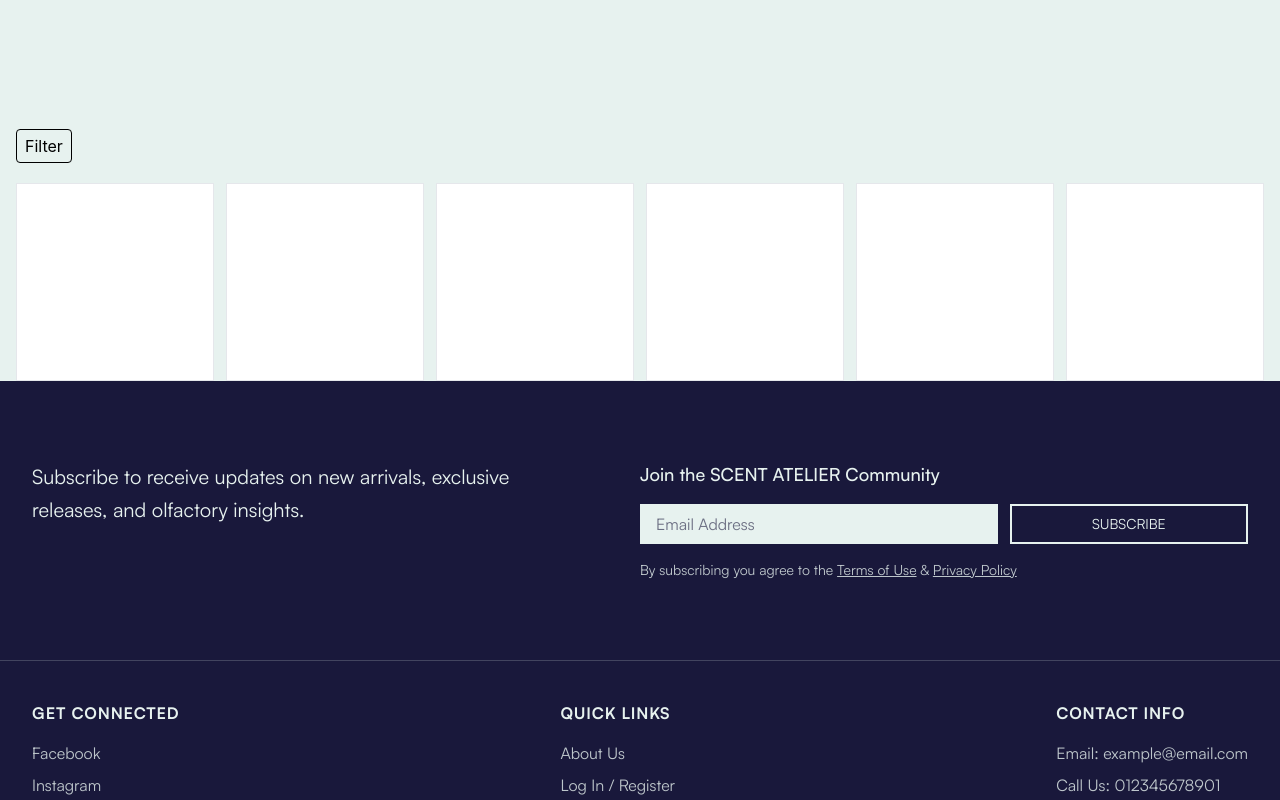
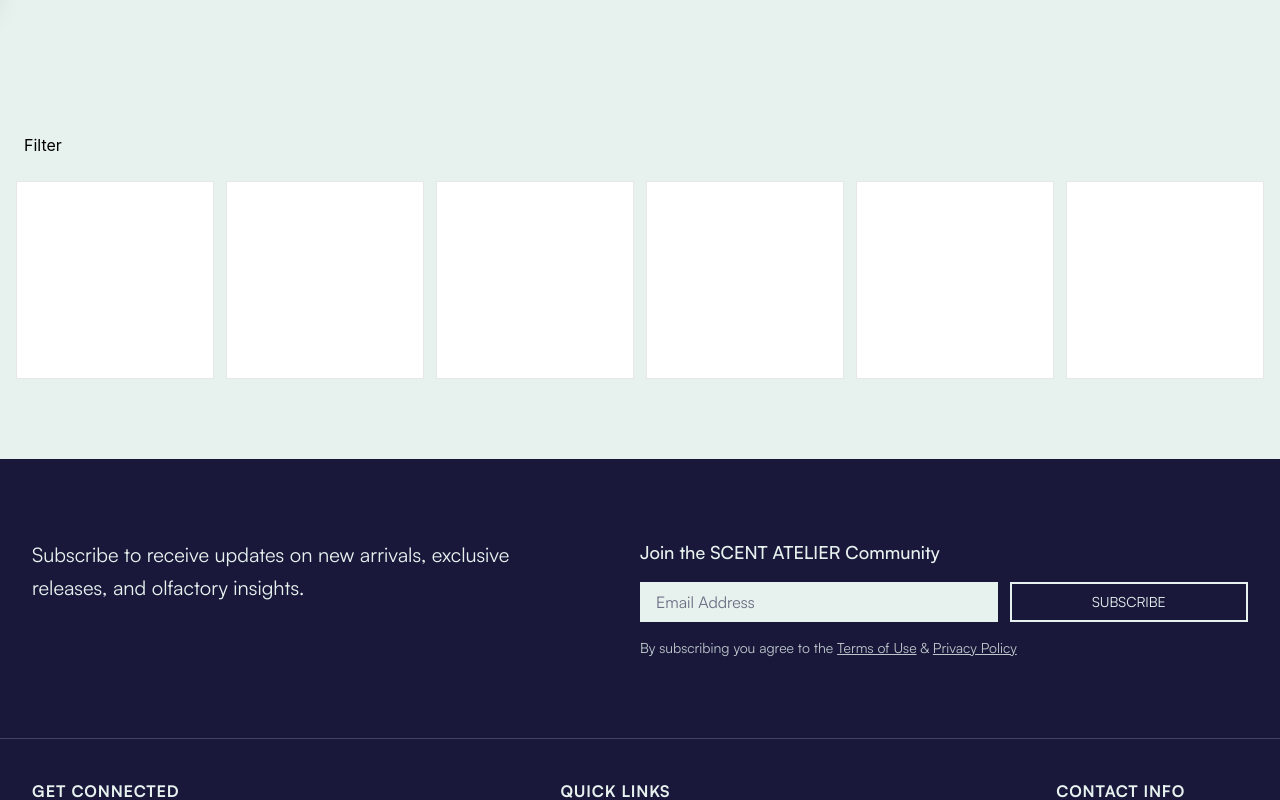
Before and after one commit to kutoreduso/Scentology, a React (Vite) app: page /shoproduct in a window 1280 px wide. Shown: the part 800-1600 px from the top of the page. Built offline with nearby package versions, Linux system fonts and the light colour scheme.

Commit message:
add a small content in sidebar

```diff
--- a/src/pages/shoproduct.jsx
+++ b/src/pages/shoproduct.jsx
@@ -1,10 +1,63 @@
 import ProductCard from "../assets/product"
+import { useState } from "react"
 
 const ShopProduct = () => {
+    const [isOpen, setIsOpen] = useState(false)
+    const [isMEOpen, setIsMeOpen] = useState(false)
 
-    return(
+    return (
+        <>
+            {/* Dimming overlay that closes the filter when clicked */}
+            <div
+                onClick={() => setIsOpen(false)}
+                className={`fixed inset-0 bg-black/50 z-[9990] transition-opacity duration-300 ease-out ${
+                    isOpen ? "opacity-100 visible" : "opacity-0 invisible pointer-events-none"
+                }`}
+            />
 
-        <>
+            {/* Filter Panel - Sliding from the LEFT with content removed */}
+            <div className={`fixed top-0 left-0 h-screen lg:w-100 bg-[#E7F2EF] z-[9999] shadow-xl transform transition-transform duration-300 ease-out ${
+                isOpen ? "translate-x-0" : "-translate-x-full"
+            }`}>
+                <div className="lg:p-5 flex flex-col w-full font-satoshi">
+    {/* Row for Title and Toggle Button */}
+    <div className="flex justify-between items-center w-full">
+        <h1 className="font-satoshi lg:text-2xl">Filter</h1>
+        <button
+            onClick={() => setIsOpen(!isOpen)}
+            className="font-satoshi"
+        >
+            {isOpen ? "Close" : "Filter"}
+        </button>
+    </div>
+
+    {/* <div
+    onClick={() => setIsMeOpen(false)}
+    className={`fixed inset-0 bg-black/50 z-[9990] transition-opacity duration-300 ease-out ${
+        isMEOpen ? "opacity-100 visible" : "opacity-0 invisible pointer-events-none"
+    }`}
+    />
+
+    <div className={`fixed top-0 left-0 h-screen lg:w-100 bg-[#E7F2EF] z-[9999] shadow-xl transform transition-transform duration-300 ease-out ${
+        isMEOpen ? "translate-x-0" : "-translate-x-full"
+    }`}></div> */}
+
+    {/* Column for Categories */}
+    <div className="flex flex-col mt-4 font-satoshi lg:text-[20px]">
+        <button
+        onClick={()=> setIsMeOpen(true)}
+        className="text-left">
+            Middle Eastern
+        </button>
+    </div>
+    <div
+    className="flex flex-col mt-4 font-satoshi lg:text-[20px]">
+        Designer Fragrances
+    </div>
+</div>
+</div>
+            {/* Main content wrapper that gets blurred */}
+            <div className={`z-[1] transition-all duration-300 ease-out ${isOpen ? "blur-md" : "blur-0"}`}>
                 <div className="w-full h-[100dvh] lg:h-[80dvh]">
                     <div className="w-full h-full">
                         <img
@@ -14,13 +67,15 @@ const ShopProduct = () => {
                         />
                     </div>
                 </div>
-           <div className="mt-20 lg:mt-40 container mx-auto px-4">
-
-        <button className="border lg:p-1 lg:pl-2 lg:pr-2 rounded-sm">
+                <div className="mt-20 lg:mt-40 container mx-auto px-4 pb-20">
+                    <button
+                        onClick={() => setIsOpen(!isOpen)}
+                        className="lg:p-1 lg:pl-2 lg:pr-2 rounded-sm inline-block"
+                    >
                         Filter
                     </button>
-    {/* Use gap-y for vertical spacing and gap-x for horizontal */}
-    <div className=" grid grid-cols-2 md:grid-cols-4 lg:grid-cols-6 mt-5 gap-x-3 gap-y-8">
+
+                    <div className="grid grid-cols-2 md:grid-cols-4 lg:grid-cols-6 mt-5 gap-x-3 gap-y-8">
                         <ProductCard/>
                         <ProductCard/>
                         <ProductCard/>
@@ -29,8 +84,8 @@ const ShopProduct = () => {
                         <ProductCard/>
                     </div>
                 </div>
+            </div>
         </>
-
     )
 }
 
```
Lines whose indentation alone changed are shown as unchanged.
